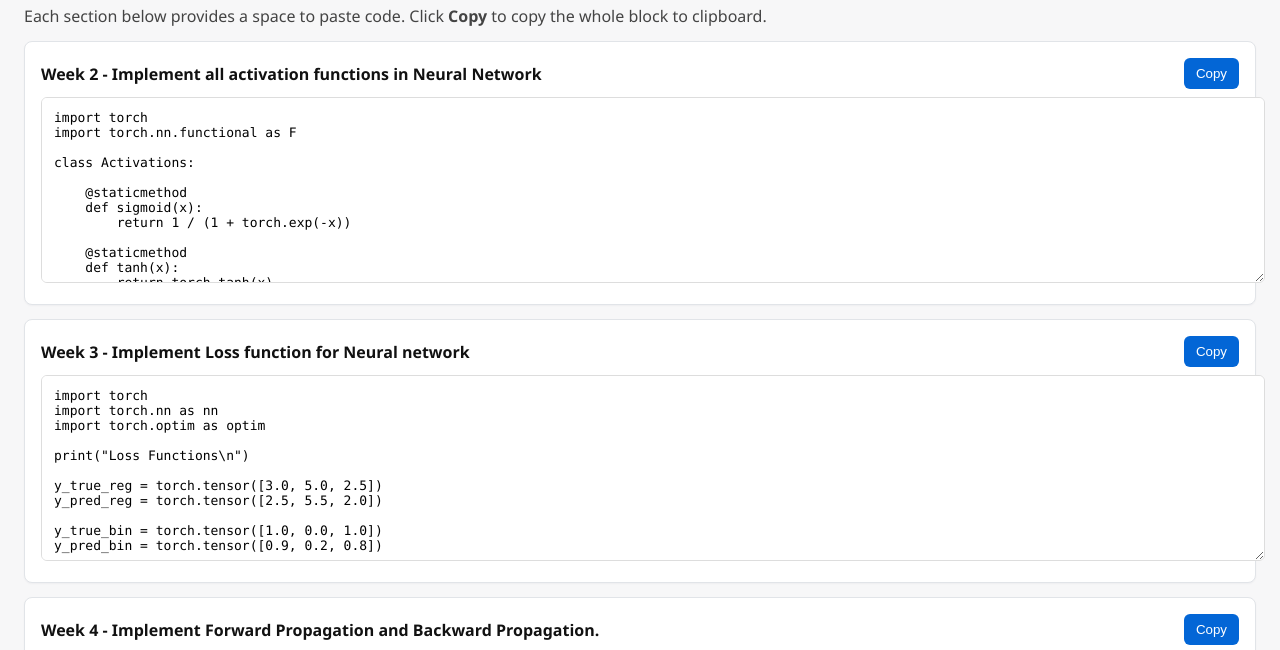
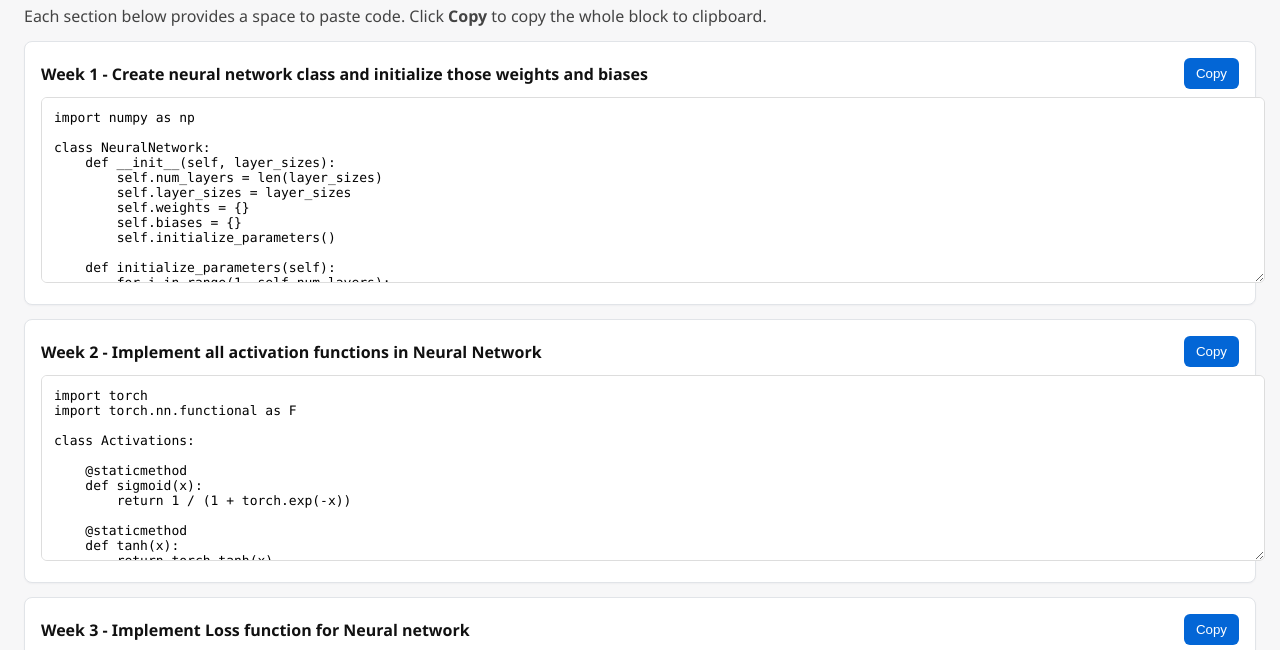
Before and after one commit to chetlasrijith/dl, a plain HTML site: page index.html in a window 1280 px wide. Shown: the part 70-720 px from the top of the page. Drawn offline with Linux system fonts and the light colour scheme.

Commit message:
Week1 Upd

```diff
--- a/index.html
+++ b/index.html
@@ -20,6 +20,52 @@
 <body>
     <h1>Weekly Code Areas</h1>
     <p class="hint">Each section below provides a space to paste code. Click <strong>Copy</strong> to copy the whole block to clipboard.</p>
+
+    <div class="week" id="week-1">
+        <div class="controls">
+            <strong>Week 1 - Create neural network class and initialize those weights and biases</strong>
+            <div style="flex:1"></div>
+            <button class="copy" data-target="week1code" onclick="copyCode(event)">Copy</button>
+        </div>
+        <textarea id="week1code" class="code" placeholder="Paste your Week 1 code here...">import numpy as np
+
+class NeuralNetwork:
+    def __init__(self, layer_sizes):
+        self.num_layers = len(layer_sizes)
+        self.layer_sizes = layer_sizes
+        self.weights = {}
+        self.biases = {}
+        self.initialize_parameters()
+
+    def initialize_parameters(self):
+        for i in range(1, self.num_layers):
+            self.weights[i] = np.random.randn(self.layer_sizes[i], self.layer_sizes[i-1]) * np.sqrt(2.0 / self.layer_sizes[i-1])
+            self.biases[i] = np.zeros((self.layer_sizes[i], 1))
+        print("Weights and biases initialized successfully")
+
+    def relu(self, x):
+        return np.maximum(0, x)
+
+    def softmax(self, x):
+        e_x = np.exp(x - np.max(x, axis=0, keepdims=True))
+        return e_x / np.sum(e_x, axis=0, keepdims=True)
+
+    def forward(self, x):
+        a = x
+        for i in range(1, self.num_layers - 1):
+            z = np.dot(self.weights[i], a) + self.biases[i]
+            a = self.relu(z)
+        z = np.dot(self.weights[self.num_layers - 1], a) + self.biases[self.num_layers - 1]
+        output = self.softmax(z)
+        return output
+
+nn = NeuralNetwork([4, 5, 3])
+x = np.random.randn(4, 1)
+output = nn.forward(x)
+
+print("Network Output:\n", output)
+</textarea>
+    </div>
 
     <div class="week" id="week-2">
         <div class="controls">
```
